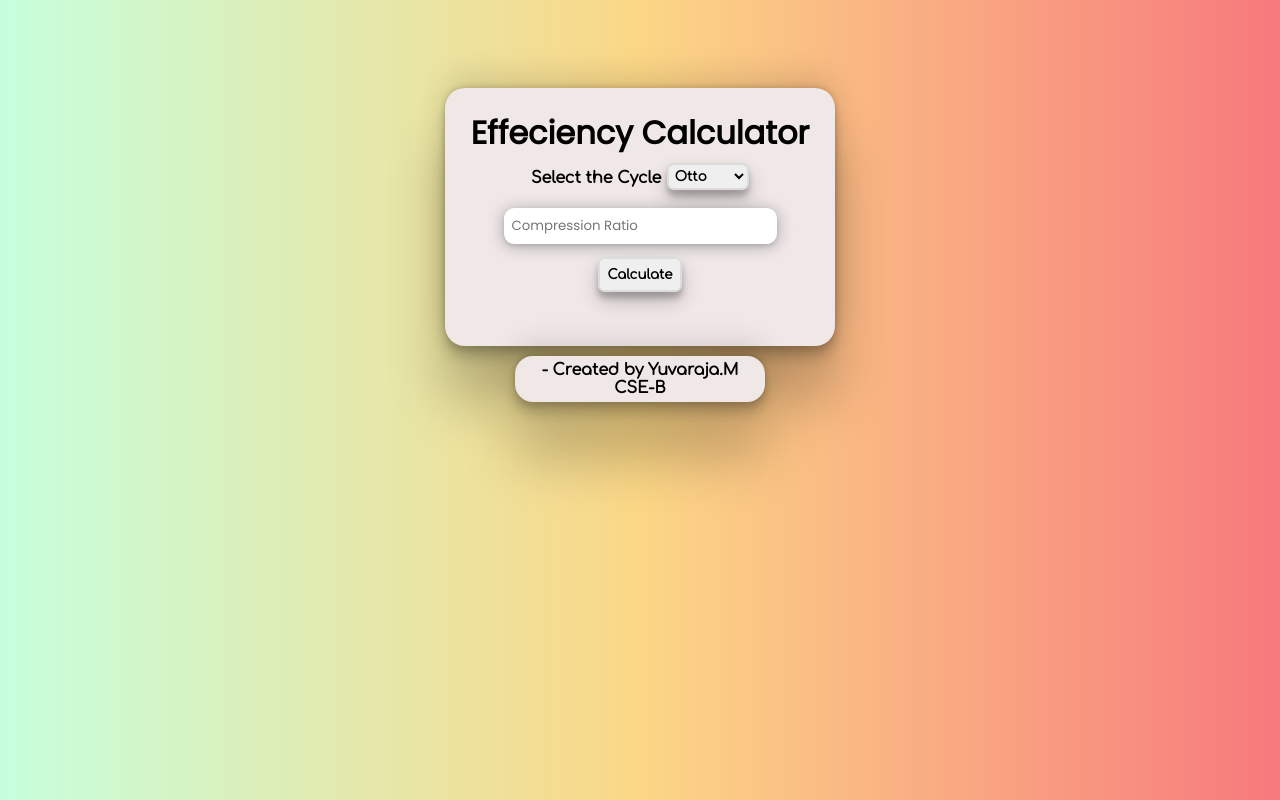
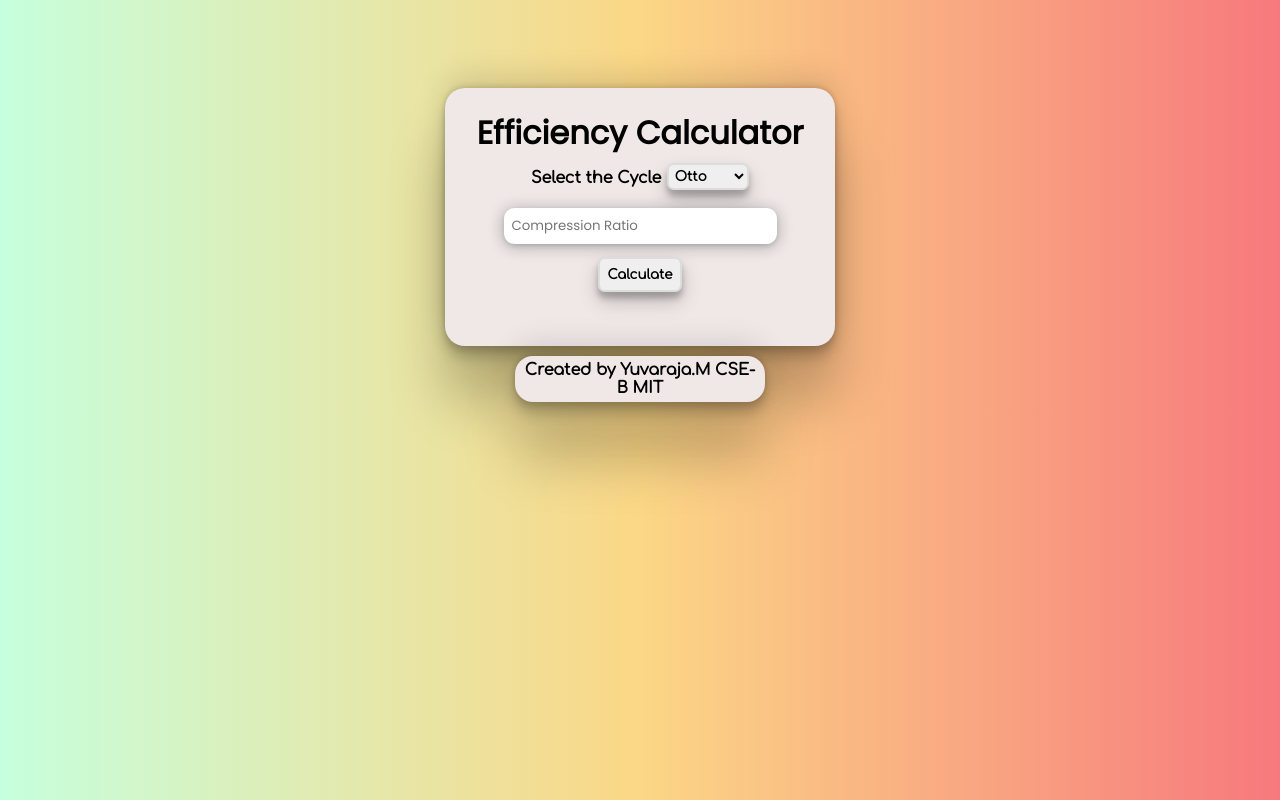
Before and after one commit to Yuvaraja28/MVIT-College-Works, a plain HTML site: page index.html in a window 1280 px wide. Drawn offline with Linux system fonts and the light colour scheme.

Commit message:
Update index.html

```diff
--- a/index.html
+++ b/index.html
@@ -7,11 +7,11 @@
     <link href='https://fonts.googleapis.com/css?family=Comfortaa' rel='stylesheet'>
     <title>Thermodynamics Cycles</title>
     <meta name="title" content="Thermodynamics Cycles">
-    <meta name="description" content="Calculate Thermodynamics Cycle Effeciencies - Made by Yuvaraja.M">
+    <meta name="description" content="Calculate Thermodynamics Cycle Efficiencies - Made by Yuvaraja.M">
     <meta property="og:type" content="website">
     <meta property="og:url" content="https://td.msc-bot.tech/">
-    <meta property="og:title" content="Thermodynamics Cycle Effeciency Calculator">
-    <meta property="og:description" content="Calculate Thermodynamics Cycle Effeciencies - Made by Yuvaraja.M">
+    <meta property="og:title" content="Thermodynamics Cycle Efficiency Calculator">
+    <meta property="og:description" content="Calculate Thermodynamics Cycle Efficiencies - Made by Yuvaraja.M">
     <meta property="og:image" content="https://user-images.githubusercontent.com/64340067/210832721-5991e90a-fcbf-4376-9dee-f2196aa9d964.jpg">
     <style>
         h1 {
@@ -138,7 +138,7 @@
 </head>
 <body>
     <div class="mainframe">
-        <h1 id="headline">Effeciency Calculator</h4>
+        <h1 id="headline">Efficiency Calculator</h4>
         <div class="options" id="options">
             <h3>Select the Cycle</h3>
             <select title="cycles" name="cycles" id="cycles" onchange="change_cycle()">
@@ -154,7 +154,7 @@
         <button id="calculate" onclick="calculate()">Calculate</button>
         <h2 id="output"></h2>
     </div>
-    <span class="author">- Created by Yuvaraja.M CSE-B</span>
+    <span class="author"> Created by Yuvaraja.M CSE-B MIT </span>
     <script>
         const GAMMA = 1.4
         let current_cycle = 'otto'
```
